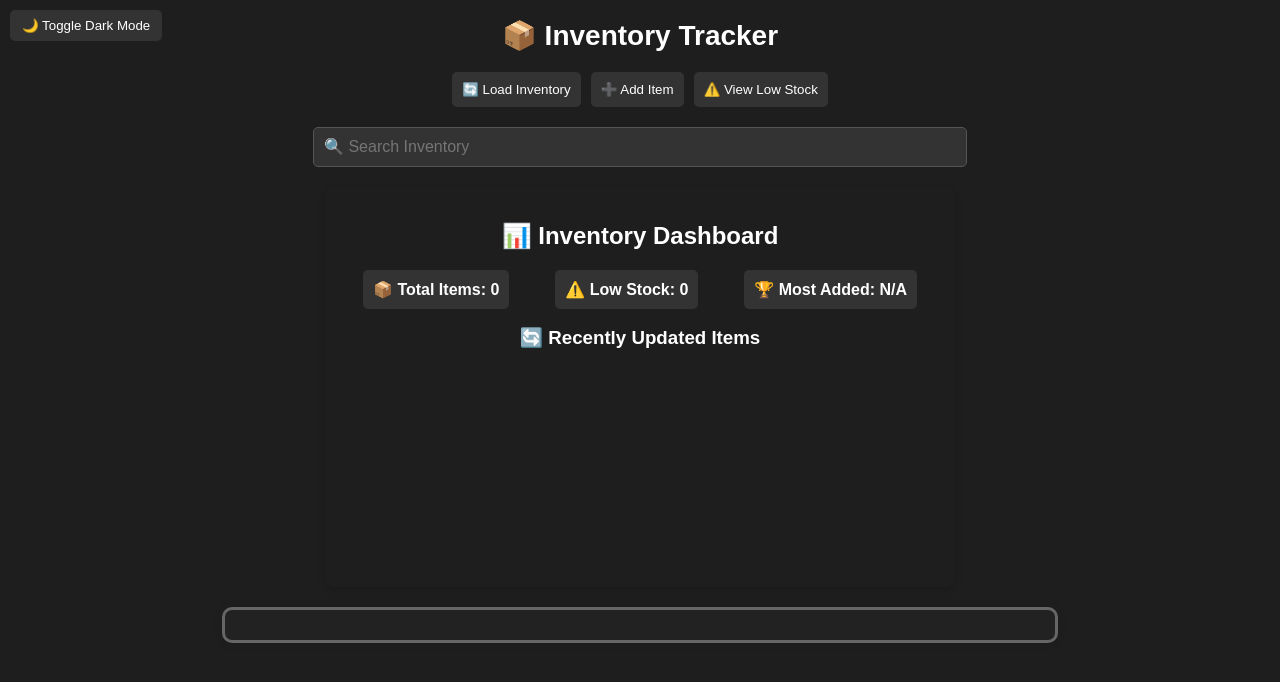
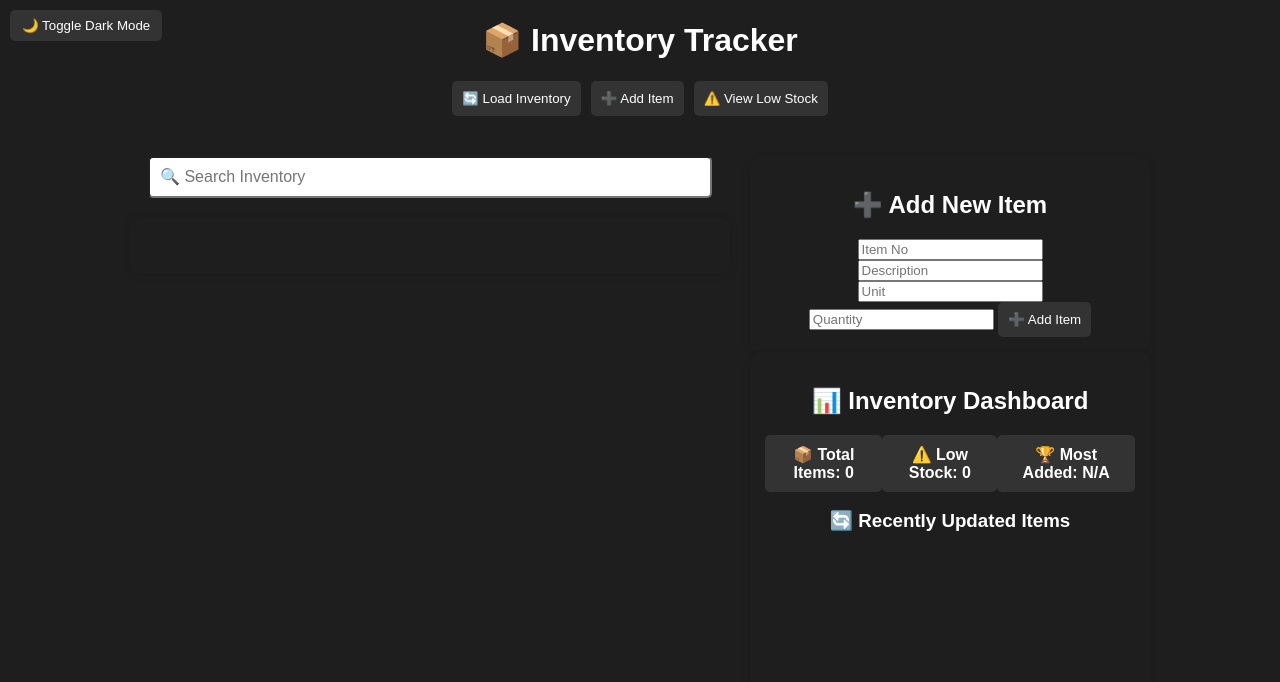
Before and after one commit to Pmccarthy11/InventoryTracker, a website: page public/index.html in a window 1280 px wide. Both pictures are taken after a click on the button "🌙 Toggle Dark Mode". Drawn offline with nearby package versions, Linux system fonts and the light colour scheme; no server answers.

Commit message:
changed the screen arrangement

```diff
--- a/public/index.html
+++ b/public/index.html
@@ -1,78 +1,63 @@
 <!DOCTYPE html>
 <html lang="en">
 <head>
-    <meta charset="UTF-8" />
-    <meta name="viewport" content="width=device-width, initial-scale=1.0" />
+    <meta charset="UTF-8">
+    <meta name="viewport" content="width=device-width, initial-scale=1.0">
     <title>Inventory Tracker</title>
-    <link rel="stylesheet" href="styles.css" />
+    <link rel="stylesheet" href="styles.css">
+    <script src="https://cdn.jsdelivr.net/npm/chart.js"></script>
 </head>
-  <script src="https://cdn.jsdelivr.net/npm/chart.js"></script>
+<body>
+    <!-- Dark Mode Toggle -->
+    <button id="dark-mode-toggle" class="dark-mode-toggle" onclick="toggleDarkMode()">🌙 Toggle Dark Mode</button>
 
-  <body>
+    <!-- Header -->
     <h1>📦 Inventory Tracker</h1>
-    <button
-      id="dark-mode-toggle"
-      class="dark-mode-toggle"
-      onclick="toggleDarkMode()"
-    >
-      🌙 Toggle Dark Mode
-    </button>
 
+    <!-- Top Buttons -->
     <div class="button-container">
         <button onclick="fetchItems()">🔄 Load Inventory</button>
         <button id="toggleAddItem">➕ Add Item</button>
-
         <button onclick="fetchLowStock()">⚠️ View Low Stock</button>
     </div>
 
-    <!-- Add New Item Form (Initially Hidden) -->
-    <div id="addItemContainer" style="display: none">
+    <div class="main-container">
+        <!-- Left Section: Inventory & Search -->
+        <div class="left-section">
+            <div class="search-container">
+                <input type="text" id="search" placeholder="🔍 Search Inventory" onkeyup="searchItems()">
+            </div>
+            <div class="inventory-container">
+                <ul id="inventory-list"></ul>
+            </div>
+        </div>
+
+        <!-- Right Section: Add Item Form & Dashboard -->
+        <div class="right-section">
+            <div id="addItemContainer" class="form-container hidden">
                 <h2>➕ Add New Item</h2>
                 <form id="addItemForm">
-        <input type="text" id="item_no" placeholder="Item No" required />
-        <input
-          type="text"
-          id="description"
-          placeholder="Description"
-          required
-        />
-        <input type="text" id="unit" placeholder="Unit" />
-        <input type="number" id="quantity" placeholder="Quantity" required />
+                    <input type="text" id="item_no" placeholder="Item No" required>
+                    <input type="text" id="description" placeholder="Description" required>
+                    <input type="text" id="unit" placeholder="Unit">
+                    <input type="number" id="quantity" placeholder="Quantity" required>
                     <button type="submit">➕ Add Item</button>
                 </form>
             </div>
 
-    <!-- Search Bar -->
-    <div class="search-container">
-      <input
-        type="text"
-        id="search"
-        placeholder="🔍 Search Inventory"
-        onkeyup="searchItems()"
-      />
-    </div>
-    <div id="dashboard" class="dashboard-container">
+            <div class="dashboard-container">
                 <h2>📊 Inventory Dashboard</h2>
                 <div class="dashboard-stats">
-        <div class="stat-box">
-          📦 Total Items: <span id="totalItems">0</span>
+                    <div class="stat-box">📦 Total Items: <span id="totalItems">0</span></div>
+                    <div class="stat-box">⚠️ Low Stock: <span id="lowStockItems">0</span></div>
+                    <div class="stat-box">🏆 Most Added: <span id="mostAddedItem">N/A</span></div>
                 </div>
-        <div class="stat-box">
-          ⚠️ Low Stock: <span id="lowStockItems">0</span>
-        </div>
-        <div class="stat-box">
-          🏆 Most Added: <span id="mostAddedItem">N/A</span>
+                <h3>🔄 Recently Updated Items</h3>
+                <ul id="recentUpdates"></ul>
+                <canvas id="inventoryChart" width="400" height="200"></canvas>
             </div>
         </div>
-
-      <h3>🔄 Recently Updated Items</h3>
-      <ul id="recentUpdates"></ul>
-
-      <canvas id="inventoryChart" width="400" height="200"></canvas>
     </div>
-
-    <!-- Inventory List -->
-    <ul id="inventory-list" class="inventory-container"></ul>
 
     <script src="script.js"></script>
 </body>
--- a/public/styles.css
+++ b/public/styles.css
@@ -14,8 +14,8 @@
     --text-color: #ffffff;
     --button-bg: #333;
     --button-text: #ffffff;
-    --plus-btn: #2980b9;  /* Lighter blue */
-    --minus-btn: #c0392b; /* Lighter red */
+    --plus-btn: #2980b9;
+    --minus-btn: #c0392b;
     --delete-btn: #555;
 }
 
@@ -24,8 +24,8 @@ body {
     background-color: var(--bg-color);
     color: var(--text-color);
     font-family: Arial, sans-serif;
+    transition: background-color 0.3s, color 0.3s;
     text-align: center;
-    transition: background-color 0.3s, color 0.3s;
 }
 
 /* Move Dark Mode Toggle to Top-Left */
@@ -35,14 +35,7 @@ body {
     left: 10px;
     padding: 8px 12px;
     border-radius: 5px;
-    z-index: 1000; /* Ensure it stays above everything */
-}
-
-/* Header */
-h1 {
-    font-size: 28px;
-    font-weight: bold;
-    margin-bottom: 20px;
+    z-index: 1000;
 }
 
 /* Centered Top Buttons */
@@ -53,38 +46,33 @@ h1 {
     margin-bottom: 20px;
 }
 
-/* Form Container */
-#addItemContainer {
-    margin: 20px auto;
-    padding: 15px;
-    border-radius: 10px;
-    max-width: 500px;
-    background-color: var(--bg-color);
-    text-align: center;
-    box-shadow: 0px 4px 8px rgba(0, 0, 0, 0.1);
-    transition: background-color 0.3s;
+/* Main Layout */
+.main-container {
+    display: flex;
+    justify-content: center;
+    gap: 20px;
+    padding: 20px;
 }
 
-/* Input Fields */
-#addItemContainer input {
-    width: 90%;
-    margin: 5px 0;
-    padding: 10px;
-    border: 1px solid #ccc;
-    border-radius: 5px;
+.left-section {
+    flex: 2;
+    max-width: 600px;
+}
 
-
+.right-section {
+    flex: 1;
+    max-width: 400px;
 }
 
 /* Search Bar */
 .search-container {
     display: flex;
     justify-content: center;
-    margin: 20px auto;
+    margin-bottom: 20px;
 }
 
 #search {
-    width: 50%;
+    width: 90%;
     padding: 10px;
     font-size: 16px;
     border-radius: 5px;
@@ -92,15 +80,12 @@ h1 {
 
 /* Inventory List */
 .inventory-container {
-    max-width: 600px;
-    margin: 20px auto;
     background: var(--bg-color);
     padding: 20px;
     border-radius: 10px;
     box-shadow: 0 0 10px rgba(0, 0, 0, 0.1);
 }
 
-/* Inventory Item */
 .inventory-item {
     display: flex;
     align-items: center;
@@ -131,76 +116,22 @@ button:hover {
     opacity: 0.8;
 }
 
-/* Action Buttons */
-.plus-btn {
-    background-color: var(--plus-btn);
-    color: white;
+/* Form Styling */
+.form-container {
+    padding: 15px;
+    border-radius: 10px;
+    background-color: var(--bg-color);
+    text-align: center;
+    box-shadow: 0px 4px 8px rgba(0, 0, 0, 0.1);
 }
 
-.minus-btn {
-    background-color: var(--minus-btn);
-    color: white;
-}
-
-.delete-btn {
-    background-color: var(--delete-btn);
-    color: white;
-}
-
-/* Ensure buttons remain visible in dark mode */
-.dark-mode .plus-btn,
-.dark-mode .minus-btn,
-.dark-mode .delete-btn {
-    filter: brightness(1.2);
-}
-
-/* Dark Mode Inputs */
-.dark-mode input {
-    background-color: #333;
-    color: #ffffff;
-    border: 1px solid #555;
-}
-
-.dark-mode #search {
-    background-color: #333;
-    color: #ffffff;
-    border: 1px solid #555;
-}
-
-.hidden {
-    display: none;
-}
-
-
-/* Add a border around the entire inventory list */
-.inventory-container {
-    padding: 15px;
-    border: 3px solid white; /* Dark border */
-    border-radius: 10px; /* Rounded corners */
-    background: white; /* Keeps background color */
-    max-width: 800px; /* Adjust width */
-    margin: 20px auto; /* Center it */
-}
-
-/* Dark Mode - Keep the border visible */
-.dark-mode .inventory-container {
-    background: #222; /* Dark background */
-    border: 3px solid #666; /* Slightly lighter border */
-}
-
+/* Dashboard */
 .dashboard-container {
-    max-width: 600px;
-    margin: 20px auto;
     padding: 15px;
     border-radius: 10px;
-    background: white;
+    background: var(--bg-color);
     box-shadow: 0px 4px 8px rgba(0, 0, 0, 0.1);
     text-align: center;
-  }
-
-  .dark-mode .dashboard-container {
-    background: #1e1e1e;
-    color: white;
 }
 
 .dashboard-stats {
@@ -220,20 +151,3 @@ button:hover {
     background: #333;
     color: white;
 }
-
-  #recentUpdates {
-    list-style: none;
-    padding: 0;
-  }
-
-  #recentUpdates li {
-    background: #f4f4f4;
-    padding: 5px;
-    margin: 5px 0;
-    border-radius: 5px;
-  }
-
-  .dark-mode #recentUpdates li {
-    background: #333;
-    color: white;
-  }
```
Lines whose indentation alone changed are shown as unchanged.
